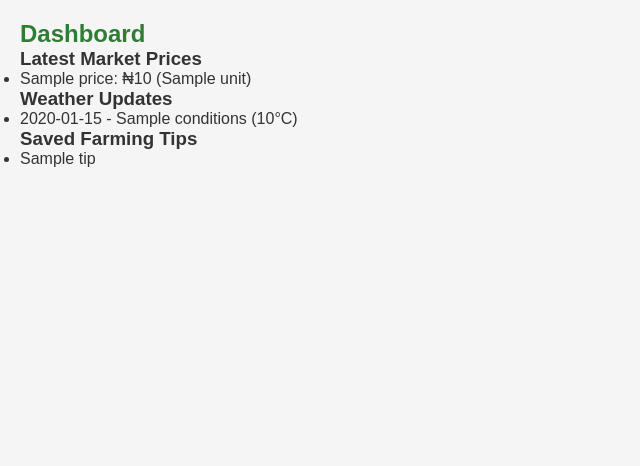
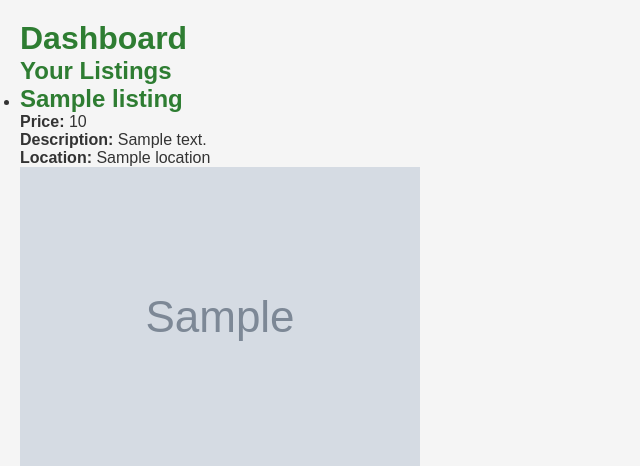
Before and after one commit to MSHERIFF2/AgriSmart, a Python web app: template app/templates/dashboard.html in a window 1280 px wide. Shown: the part 38-504 px from the top of the page, without its empty margins (0-640 px from the left). Run offline with Jinja, Linux system fonts and the light colour scheme; the template is opened without the code that fills it: most values are stand-ins (such as "Sample title", 1, 10 or a date in 2020); grey boxes marked "Sample" are stand-in pictures.

Commit message:
Update dashboard.html

```diff
--- a/app/templates/dashboard.html
+++ b/app/templates/dashboard.html
@@ -1,31 +1,22 @@
+<!-- templates/dashboard.html -->
 {% extends 'base.html' %}
 
-{% block title %}AgriSmart - Dashboard{% endblock %}
+{% block title %}Dashboard | AgriSmart{% endblock %}
 
 {% block content %}
-<section class="dashboard">
-    <h2>Dashboard</h2>
-    <div class="dashboard-content">
-        <h3>Latest Market Prices</h3>
-        <ul>
-            {% for price in user_market_prices %}
-            <li>{{ price.item_name }}: ₦{{ price.price }} ({{ price.unit }})</li>
-            {% endfor %}
-        </ul>
-
-        <h3>Weather Updates</h3>
-        <ul>
-            {% for forecast in user_weather_forecasts %}
-            <li>{{ forecast.date.strftime('%Y-%m-%d') }} - {{ forecast.conditions }} ({{ forecast.temperature }}°C)</li>
-            {% endfor %}
-        </ul>
-
-        <h3>Saved Farming Tips</h3>
-        <ul>
-            {% for tip in user_farming_tips %}
-            <li>{{ tip.title }}</li>
-            {% endfor %}
-        </ul>
-    </div>
-</section>
+<h1>Dashboard</h1>
+<h2>Your Listings</h2>
+<ul>
+    {% for listing in data.listings %}
+    <li>
+        <h2>{{ listing.item_name }}</h2>
+        <p><strong>Price:</strong> {{ listing.price }}</p>
+        <p><strong>Description:</strong> {{ listing.description }}</p>
+        <p><strong>Location:</strong> {{ listing.location }}</p>
+        {% if listing.image_url %}
+            <img src="{{ listing.image_url }}" alt="{{ listing.item_name }}">
+        {% endif %}
+    </li>
+    {% endfor %}
+</ul>
 {% endblock %}
```
